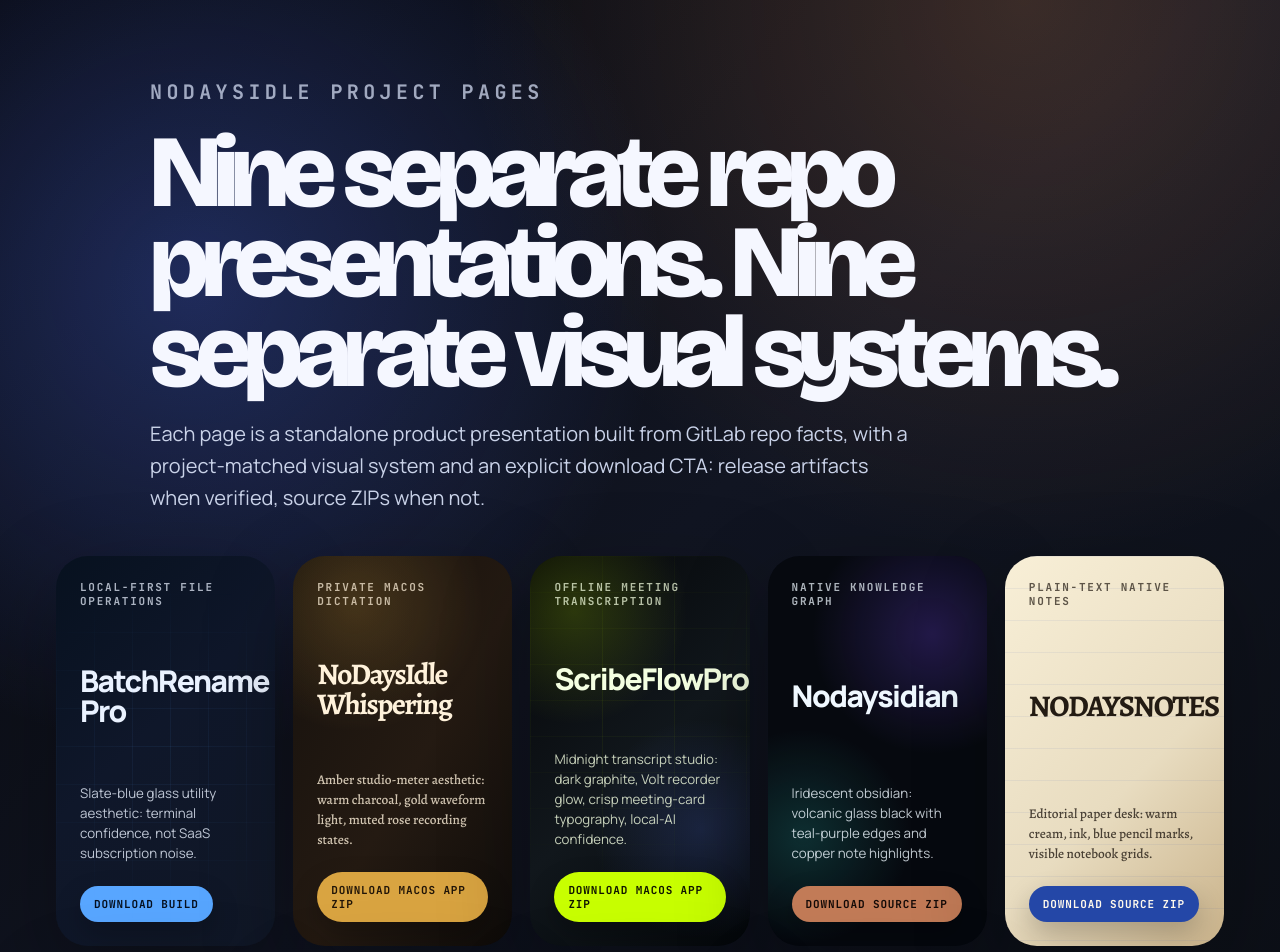
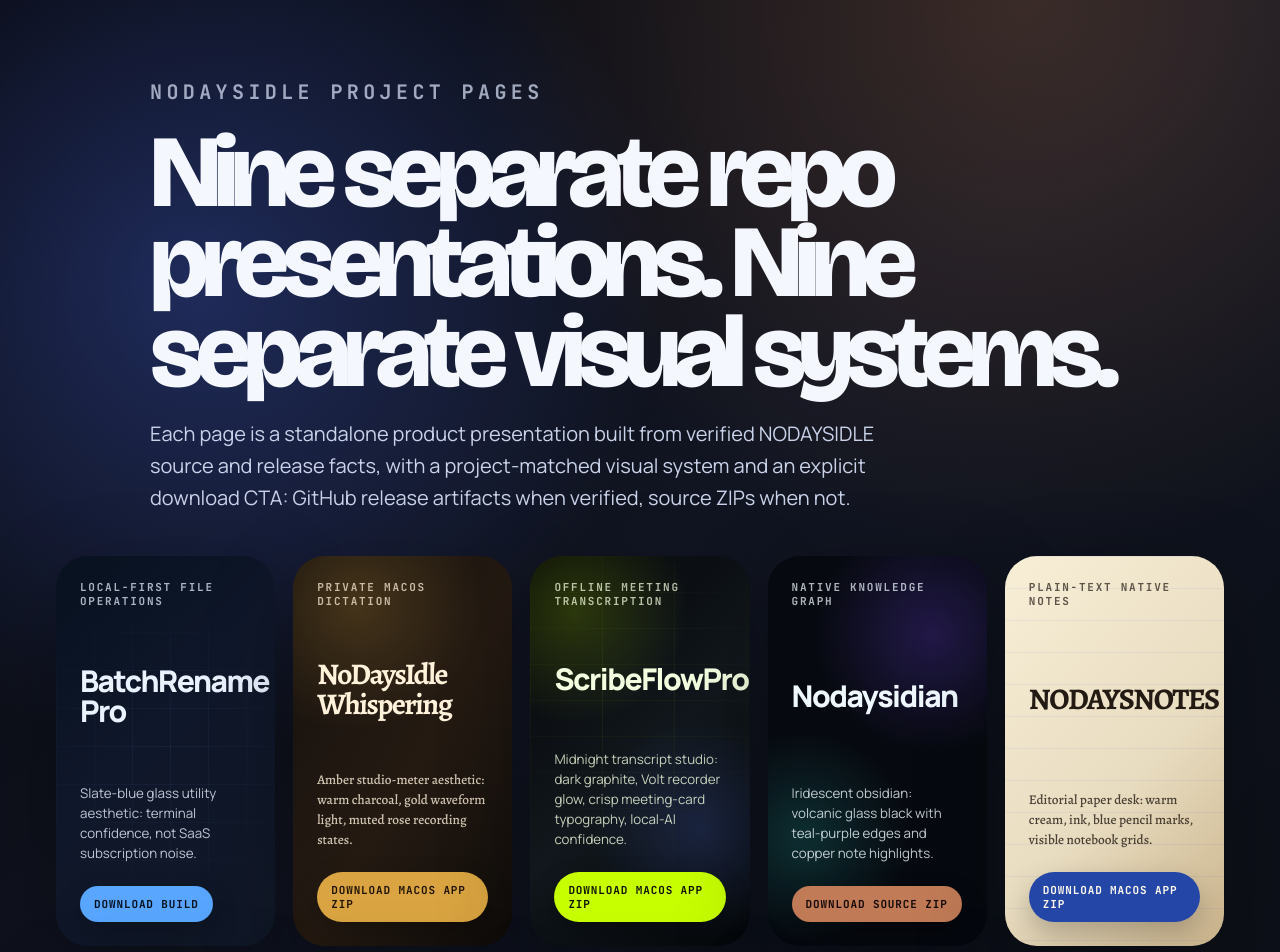
Before and after one commit to nodaysidle/nodaysidle-project-pages, a React (Vite) app: page / in a window 1280 px wide. Shown: the top 952 px of the page. Built offline with nearby package versions, Linux system fonts and the light colour scheme.

Commit message:
Update project pages to GitHub releases

```diff
--- a/src/main.jsx
+++ b/src/main.jsx
@@ -6,66 +6,67 @@ const projects = [
   {
     id: 'batchrenameprov2',
     name: 'BatchRename Pro',
-    repoName: 'batchrenameprov2',
+    repoName: 'batchrename-pro',
     tag: 'Local-first file operations',
-    repo: 'https://gitlab.com/NODAYSIDLE/batchrenameprov2',
-    release: 'https://gitlab.com/NODAYSIDLE/batchrenameprov2/-/releases/v0.1.0',
-    download: 'https://gitlab.com/api/v4/projects/81352534/packages/generic/batchrename-pro/0.1.0/BatchRename-Pro-0.1.0-aarch64.dmg',
+    repo: 'https://github.com/nodaysidle/batchrename-pro',
+    release: 'https://github.com/nodaysidle/batchrename-pro/releases/tag/v0.1.0',
+    download: 'https://github.com/nodaysidle/batchrename-pro/releases/download/v0.1.0/BatchRename-Pro-0.1.0-aarch64.dmg',
     className: 'page-batch',
     eyebrow: 'Tauri 2 · Rust · React 19 · SQLite',
     headline: 'Bulk rename hundreds of files without scripts, cloud, or regret.',
     summary: 'BatchRename Pro is a compact macOS desktop app for regex, template, and sequence-based file renaming. Every apply is previewed, backed up, and undoable through local SQLite job history.',
-    proof: ['v0.1.0 release live', '6.9MB macOS DMG', '10/10 Rust tests', 'Strict codesign + DMG verification passed'],
+    proof: ['v0.1.0 GitHub release live', '7.1MB macOS DMG', '10/10 Rust tests', 'Strict codesign + DMG verification passed'],
     features: [
       ['Preview before impact', 'Transform names in memory first, detect conflicts, and only write when the output is safe.'],
       ['Undo everything', 'Backup-before-write workflow with searchable job history and full rollback.'],
       ['Power-user transforms', 'Regex, template tokens, zero-padded numbering, and case transforms in one desktop flow.']
     ],
     styleNote: 'Slate-blue glass utility aesthetic: terminal confidence, not SaaS subscription noise.',
-    artifact: 'SHA256 5b158f4f8c27004d6db414eda4b90e71302fd447e9080ba003a7b942c9287d44'
+    artifact: 'DMG SHA256 ef6e33a03881430c329fd9fd888cf4010142598010a89b535cf0eb2c3948309b · 7,139,735 bytes · GitHub Release v0.1.0.'
   },
   {
     id: 'nodaysidle-whispering',
     name: 'NoDaysIdle Whispering',
     repoName: 'nodaysidle-whispering',
     tag: 'Private macOS dictation',
-    repo: 'https://gitlab.com/NODAYSIDLE/nodaysidle-whispering',
-    download: '/downloads/NoDaysIdle-Whispering-local.zip',
+    repo: 'https://github.com/nodaysidle/nodaysidle-whispering',
+    release: 'https://github.com/nodaysidle/nodaysidle-whispering/releases/tag/v0.1.0',
+    download: 'https://github.com/nodaysidle/nodaysidle-whispering/releases/download/v0.1.0/NoDaysIdle-Whispering-0.1.0-aarch64.zip',
     downloadLabel: 'Download macOS app ZIP',
     className: 'page-whisper',
     eyebrow: 'Tauri 2 · Rust · React · whisper.cpp',
     headline: 'A warm, local dictation desk for words that should stay on your Mac.',
     summary: 'Whispering is a macOS dictation utility built around local Whisper transcription, push-to-talk capture, and a searchable transcript vault. It is designed for private writing, notes, and voice capture without remote AI APIs.',
-    proof: ['Packaged 57MB macOS app ZIP', 'ci:verify passed: Vite, audit, Rust tests', 'Signed .app verified locally', '9/10 UI polish pass shipped'],
+    proof: ['v0.1.0 GitHub release live', '60.3MB macOS app ZIP', 'ci:verify passed: Vite, audit, Rust tests', 'Signed .app verified locally'],
     features: [
       ['On-device transcription', 'whisper.cpp through Rust/Tauri keeps speech processing local.'],
       ['Transcript vault', 'Keep captured text searchable, pinnable, archivable, and ready to copy.'],
       ['Fast capture posture', 'Push-to-talk and VAD controls turn voice into a focused utility, not a toy recorder.']
     ],
     styleNote: 'Amber studio-meter aesthetic: warm charcoal, gold waveform light, muted rose recording states.',
-    artifact: 'ZIP SHA256 0f36b95c44695b805d148c806c77f2dc6cb552e526362af74ef5dac128cbe97c · commit 97c64ade3c6c4a71e5f38eac001a0b058c3bcd52'
+    artifact: 'ZIP SHA256 781430b35c35bb872d377abc4aab31aed930feea174f733dbe4c04607170308d · 60,276,327 bytes · GitHub Release v0.1.0.'
   },
   {
     id: 'scribeflowpro',
     name: 'ScribeFlowPro',
     repoName: 'scribeflowpro',
     tag: 'Offline meeting transcription',
-    repo: 'https://gitlab.com/nodaysidle1/scribeflowpro',
-    release: 'https://gitlab.com/nodaysidle1/scribeflowpro/-/releases/v1.0.0',
-    download: '/downloads/ScribeFlowPro-1.0.0.zip',
+    repo: 'https://github.com/nodaysidle/scribeflowpro',
+    release: 'https://github.com/nodaysidle/scribeflowpro/releases/tag/v1.0.0',
+    download: 'https://github.com/nodaysidle/scribeflowpro/releases/download/v1.0.0/ScribeFlowPro-1.0.0.zip',
     downloadLabel: 'Download macOS app ZIP',
     className: 'page-scribe',
     eyebrow: 'SwiftPM · SwiftUI · MLX · Whisper · Qwen',
     headline: 'Record a meeting, transcribe it locally, and leave with the summary.',
     summary: 'ScribeFlowPro is a native macOS app for offline meeting recording, local Whisper transcription, and local Qwen summarization. It ships with a verified MLX runtime path, packaged resources, and an installed-app launch smoke.',
-    proof: ['v1.0.0 GitLab release live', '9.2MB macOS app ZIP verified', '5 Swift tests passed', 'Real local Whisper + Qwen smoke passed'],
+    proof: ['v1.0.0 GitHub release live', '9.6MB macOS app ZIP verified', '5 Swift tests passed', 'Real local Whisper + Qwen smoke passed'],
     features: [
       ['Offline transcription', 'MLX Whisper runs locally so meeting audio stays on the Mac.'],
       ['Local summaries', 'Qwen produces meeting summaries through the bundled production runtime path.'],
-      ['Release-grade package', 'Swift build, signed app package, install smoke, GitLab release, and ZIP checksum were verified.']
+      ['Release-grade package', 'Swift build, signed app package, install smoke, GitHub release, and ZIP checksum were verified.']
     ],
     styleNote: 'Midnight transcript studio: dark graphite, Volt recorder glow, crisp meeting-card typography, local-AI confidence.',
-    artifact: 'ZIP SHA256 3ab7ee9d56c0bc0acf6377126c9c2578fcabc172d511fed7adb096a4e5b23ac9 · 9,613,161 bytes · source commit dab5d62fb3844b582c6fc25b6eacb8fbc95a06be.'
+    artifact: 'ZIP SHA256 beffaccfe10ab571f0d6237c56fd1b0e88adebeccb98029e51a479bfc24ee279 · 9,614,350 bytes · GitHub Release v1.0.0.'
   },
   {
     id: 'nodaysidian',
@@ -91,23 +92,24 @@ const projects = [
   {
     id: 'nodaysnotes',
     name: 'NODAYSNOTES',
-    repoName: 'NODAYSNOTES',
+    repoName: 'nodaysnotes',
     tag: 'Plain-text native notes',
-    repo: 'https://gitlab.com/NODAYSIDLE/NODAYSNOTES',
-    download: 'https://gitlab.com/NODAYSIDLE/NODAYSNOTES/-/archive/main/NODAYSNOTES-main.zip',
-    downloadLabel: 'Download source ZIP',
+    repo: 'https://github.com/nodaysidle/nodaysnotes',
+    release: 'https://github.com/nodaysidle/nodaysnotes/releases/tag/v0.1.0',
+    download: 'https://github.com/nodaysidle/nodaysnotes/releases/download/v0.1.0/NODAYSNOTES_0.1.0_aarch64.zip',
+    downloadLabel: 'Download macOS app ZIP',
     className: 'page-notes',
     eyebrow: 'SwiftUI · Swift Package Manager · Markdown files',
     headline: 'Plain Markdown notes with native Mac speed and no vendor lock-in.',
     summary: 'NODAYSNOTES is a local-first macOS notes app for fast capture, daily notes, wiki-style links, tags, search, backlinks, and notebooks — stored as user-controlled .md files on disk.',
-    proof: ['v0.1.0 stable tag documented', 'Native SwiftUI interface', 'Markdown files on disk', 'Package script installs to /Applications'],
+    proof: ['v0.1.0 GitHub release live', 'Native SwiftUI interface', 'Markdown files on disk', 'Package script installs to /Applications'],
     features: [
       ['Files you own', 'Notes remain plain Markdown in a chosen local directory.'],
       ['Knowledge basics', 'Wiki-links, backlinks, tags, search, daily notes, and notebooks.'],
       ['Native packaging', 'SwiftPM build and scriptable app packaging with ad-hoc signing.']
     ],
     styleNote: 'Editorial paper desk: warm cream, ink, blue pencil marks, visible notebook grids.',
-    artifact: 'Distribution: source archive download from GitLab main branch.'
+    artifact: 'ZIP SHA256 69afee3d92890b2f08e611e26daae7d86c78d827cc41741d47cc33ce6eba3f71 · 531,803 bytes · GitHub Release v0.1.0.'
   },
   {
     id: 'focusblur',
@@ -135,22 +137,22 @@ const projects = [
     name: 'Sunder',
     repoName: 'sunder',
     tag: 'Local AI research graph',
-    repo: 'https://gitlab.com/NODAYSIDLE/sunder',
-    release: 'https://gitlab.com/NODAYSIDLE/sunder/-/releases/v0.1.0',
-    download: 'https://gitlab.com/-/project/80136120/uploads/2f078902423564732d88520e04aeec0a/Sunder_0.1.0_aarch64.dmg',
+    repo: 'https://github.com/nodaysidle/sunder',
+    release: 'https://github.com/nodaysidle/sunder/releases/tag/v0.1.0',
+    download: 'https://github.com/nodaysidle/sunder/releases/download/v0.1.0/Sunder_0.1.0_aarch64.dmg',
     downloadLabel: 'Download macOS DMG',
     className: 'page-sunder',
     eyebrow: 'Tauri 2 · Rust · React 19 · SQLite · ONNX',
     headline: 'Split a vault open and map the latent research hiding inside.',
     summary: 'Sunder is a local-first macOS research hub for Markdown notes with a CodeMirror editor, hybrid FTS5 plus semantic search, ONNX-powered note discovery, and a D3 knowledge graph — all on-device, zero cloud.',
-    proof: ['v0.1.0 GitLab release live', '30.6MB public macOS DMG verified', 'release:check passed end-to-end', 'Ad-hoc codesign + DMG checksum valid'],
+    proof: ['v0.1.0 GitHub release live', '30.7MB public macOS DMG verified', 'release:check passed end-to-end', 'Ad-hoc codesign + DMG checksum valid'],
     features: [
       ['Hybrid retrieval', 'SQLite FTS5 and local embeddings combine keyword precision with semantic discovery.'],
       ['Graph-first research', 'D3-force reveals connected notes, clusters, and latent links without sending a vault to cloud AI.'],
       ['Installable Mac release', 'Tauri build, resources, signing, DMG integrity, and launch smoke were all verified.']
     ],
     styleNote: 'Shattered prism aesthetic: crystalline fractures, cyan-magenta split light, severe research-cartography energy.',
-    artifact: 'DMG SHA256 c90235e8a1581549c7bb0aa09b1471d4a9c3317a6caed36d1fba65e6345c9478 · 30,645,844 bytes · ad-hoc signed, not notarized.'
+    artifact: 'DMG SHA256 0a8ddc4859dbc78d43783e8a72f761525785397f0aed75b0acfd5534a2756ea0 · 30,713,907 bytes · GitHub Release v0.1.0 · ad-hoc signed, not notarized.'
   },
   {
     id: 'synapse-notes',
@@ -207,7 +209,7 @@ function Home() {
       <section className="home-hero">
         <p className="kicker">NODAYSIDLE project pages</p>
         <h1>Nine separate repo presentations. Nine separate visual systems.</h1>
-        <p>Each page is a standalone product presentation built from GitLab repo facts, with a project-matched visual system and an explicit download CTA: release artifacts when verified, source ZIPs when not.</p>
+        <p>Each page is a standalone product presentation built from verified NODAYSIDLE source and release facts, with a project-matched visual system and an explicit download CTA: GitHub release artifacts when verified, source ZIPs when not.</p>
       </section>
       <section className="project-grid" aria-label="Project pages">
         {projects.map((project) => (
@@ -231,7 +233,7 @@ function ProjectPage({ project }) {
       <nav className="topbar">
         <a href="/" className="brand">NODAYSIDLE</a>
         <div>
-          <a href={project.repo}>GitLab</a>
+          <a href={project.repo}>Repository</a>
           {project.release && <a href={project.release}>Release</a>}
         </div>
       </nav>
```
Also changed, not shown: 1 other file (tests, documents, lock files or other folders).
